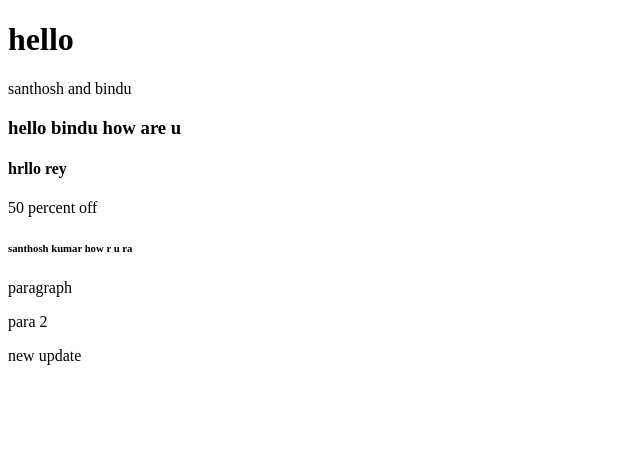
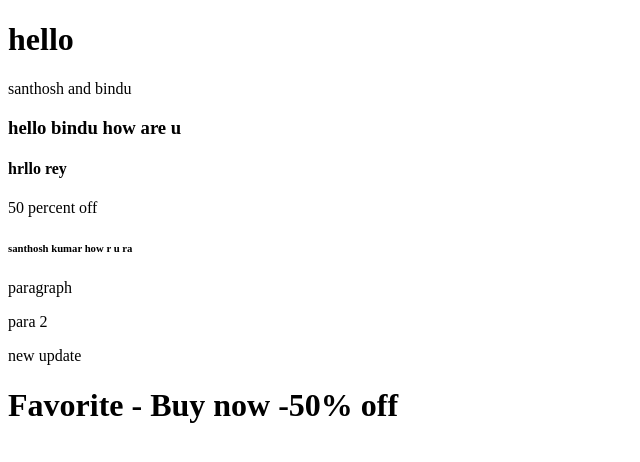
Before and after one commit to santhoshkumaritla/foodmate, a plain HTML site: page index.html in a window 1280 px wide. Shown: the whole page, without its empty margins (0-640 px from the left). Drawn offline with Linux system fonts and the light colour scheme.

Commit message:
updated index main

```diff
--- a/index.html
+++ b/index.html
@@ -15,5 +15,6 @@
     <p>paragraph</p>
     <p>para 2</p>
     <p>new update</p>
+    <h1>Favorite - Buy now -50% off</h1>
 </body>
 </html>
```
